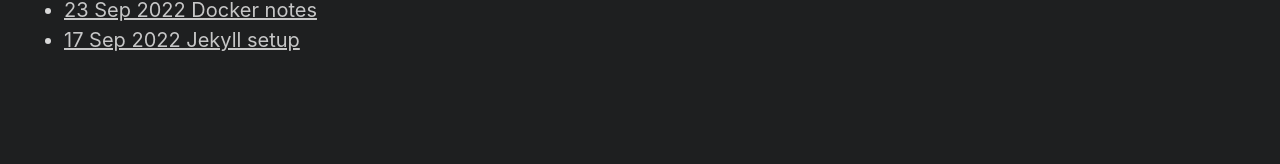
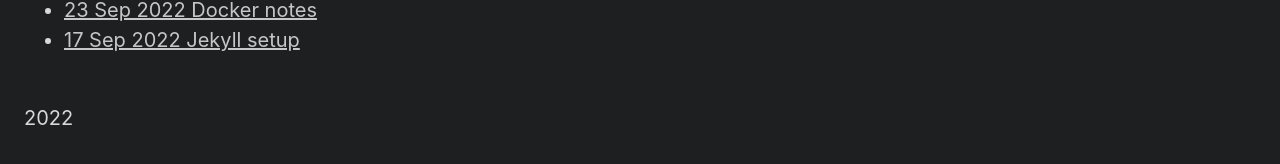
Before and after one commit to artemdevel/artemdevel.github.io, a Jekyll site: the page built from index.md, in a window 1280 px wide. Shown: the part 486-650 px from the top of the page. Built offline with Jekyll 4.4.1, drawn with Linux system fonts in a browser that asks for light colours.

Commit message:
Add footer with year

```diff
--- /dev/null
+++ b/_includes/footer.html
@@ -0,0 +1,17 @@
+<footer class="site-footer h-card">
+  <div class="wrapper">
+
+    <div class="footer-col-wrapper">
+      <div class="footer-col">
+        {% assign current_year = 'now' | date: "%Y" %}
+        {% if current_year == "2022" %}
+          {{ current_year }}
+        {% else %}
+          2022 - {{ current_year }}
+        {% endif %}
+      </div>
+    </div>
+
+  </div>
+
+</footer>
--- a/_layouts/default.html
+++ b/_layouts/default.html
@@ -20,6 +20,7 @@
         {{ content }}
       </main>
 
+      {% include footer.html %}
     </div>
   </body>
 </html>
```
